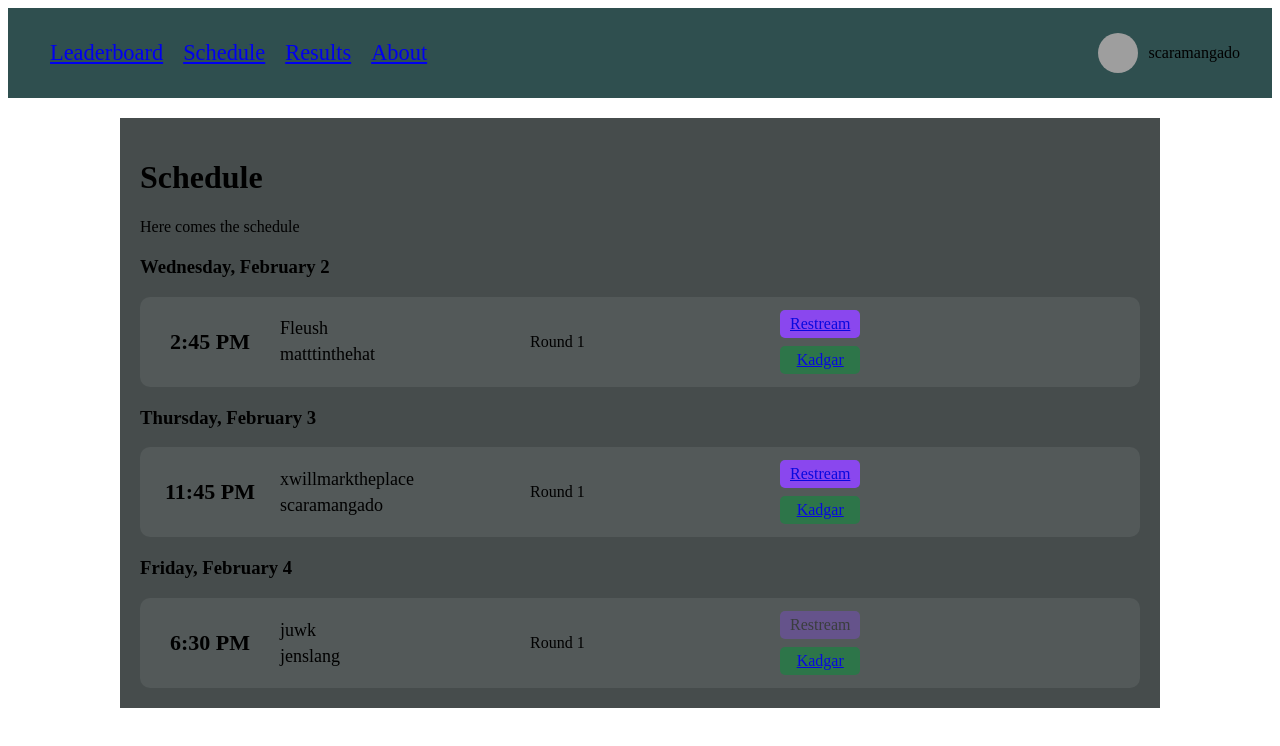
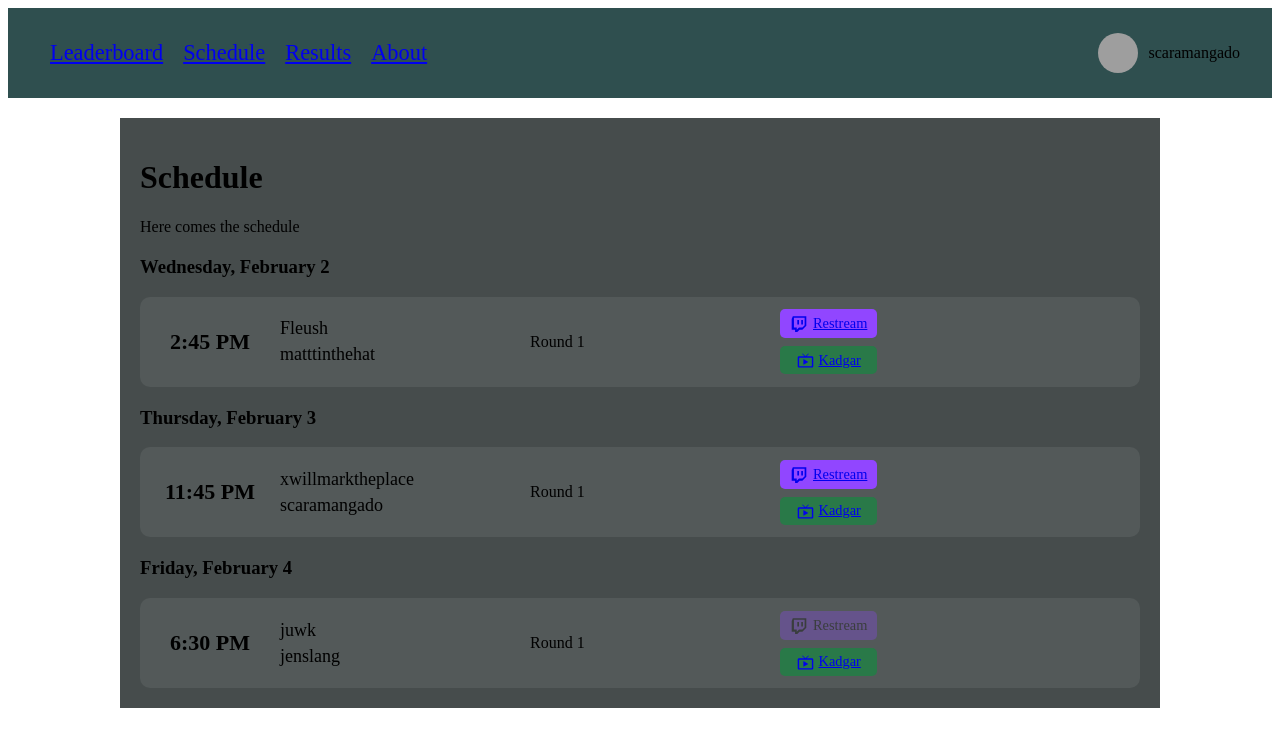
Before and after one commit to xwmtp/bingo-tournament-website, a React (Create React App) app: page /#/schedule in a window 1280 px wide. Shown: the top 746 px of the page. Built offline with nearby package versions, Linux system fonts and the light colour scheme; grey boxes are pictures that could not be loaded; the HTML template or start-up script is replaced by a standard one.

Commit message:
Add SVG logos on buttons

```diff
--- a/package.json
+++ b/package.json
@@ -13,6 +13,7 @@
     "luxon": "^2.3.0",
     "react": "^17.0.2",
     "react-dom": "^17.0.2",
+    "react-icons": "^4.3.1",
     "react-router-dom": "^6.2.1",
     "react-scripts": "5.0.0",
     "styled-components": "^5.3.3",
--- a/src/components/forms/Button.tsx
+++ b/src/components/forms/Button.tsx
@@ -41,15 +41,11 @@ const DefaultButton = styled.a<ButtonLayoutProps>`
   align-items: center;
   justify-content: center;
   flex-grow: 1;
+  font-size: 0.9rem;
   padding: 5px 10px;
   border-radius: 5px;
   cursor: pointer;
-  opacity: 0.9;
   transition: 0.1s;
-
-  &:hover {
-    opacity: 1;
-  }
 
   &:active {
     opacity: 0.7;
@@ -61,10 +57,6 @@ const DisabledButton = styled(DefaultButton)`
   opacity: var(--disabled-opacity);
   cursor: default;
 
-  &:hover {
-    opacity: var(--disabled-opacity);
-  }
-
   &:active {
     opacity: var(--disabled-opacity);
   }
--- a/src/components/schedule/MatchBlock.tsx
+++ b/src/components/schedule/MatchBlock.tsx
@@ -3,6 +3,8 @@ import styled from "styled-components";
 import { ScheduledMatch } from "../../domain/Schedule";
 import { DateTime } from "luxon";
 import { UrlButton } from "../forms/UrlButton";
+import { MdOutlineLiveTv } from "react-icons/md";
+import { IoLogoTwitch } from "react-icons/io";
 
 interface Props {
   match: ScheduledMatch;
@@ -32,6 +34,9 @@ export const MatchBlock: React.FC<Props> = ({ match }) => {
             "https://www.twitch.tv/" + match.restreamChannel
           }
         >
+          <IconDiv>
+            <IoLogoTwitch size={18} />
+          </IconDiv>
           Restream
         </UrlButton>
         <ButtonDiv>
@@ -39,6 +44,9 @@ export const MatchBlock: React.FC<Props> = ({ match }) => {
             color={"leafGreen"}
             url={`https://kadgar.net/live/${match.entrant1}/${match.entrant2}`}
           >
+            <IconDiv>
+              <MdOutlineLiveTv size={17} />
+            </IconDiv>
             Kadgar
           </UrlButton>
         </ButtonDiv>
@@ -93,3 +101,11 @@ const ButtonDiv = styled.div`
   margin-top: 8px;
   flex-grow: 1;
 `;
+
+const IconDiv = styled.div`
+  display: flex;
+  flex-direction: row;
+  align-items: center;
+  margin-top: 1px;
+  margin-right: 5px;
+`;
```
Also changed, not shown: 1 other file (tests, documents, lock files or other folders).
